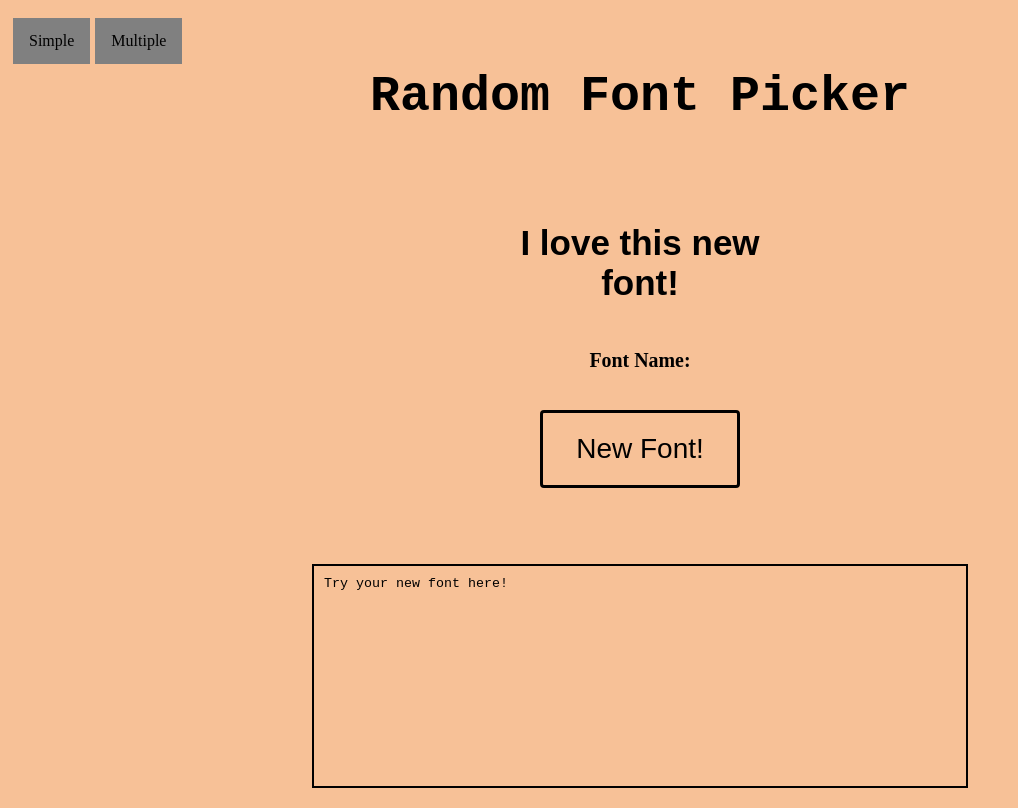
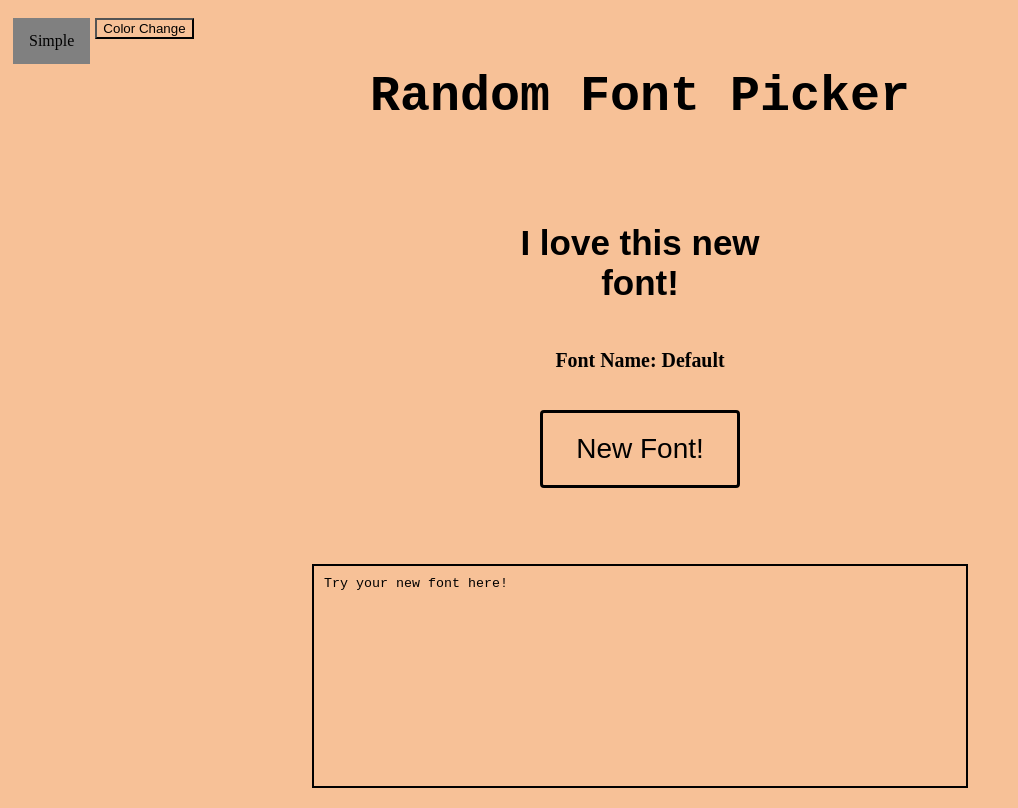
Before and after one commit to nmahler1240/FontPicker, a plain HTML site: page index.html in a window 1280 px wide. Shown: the whole page, without its empty margins (0-1018 px from the left). Drawn offline with Linux system fonts and the light colour scheme.

Commit message:
Update index.html

```diff
--- a/index.html
+++ b/index.html
@@ -12,7 +12,9 @@
   <nav class="nav-bar">
     <ul class="nav">
       <li class="simple" class="active"> <a href="index.html">Simple</a></li>
-      <li class="mltp" src="mult.html"> <a href="mult.html">Multiple</a></li>
+      <li>
+        <button id="btn2">Color Change</button>
+      </li>
     </ul>
   </nav>
 <body>
@@ -20,12 +22,13 @@
   <h2 class="picker"><span>Random Font Picker</span><h2>
   <div class="container">
     <h4 class="font"><span>I love this new font!</span></h4>
-      <h5 class="name"><span>Font Name: </span><h5>
+      <h5 class="name"><span>Font Name: </span> Default<h5>
       <button id="btn" class="btn1"><span>New Font!</span></button>
   </div>
   <br>
   <textarea class="ex-txt" placeholder="Try your new font here!">Try your new font here!</textarea>
   <script src="fonts.js"></script>
+  <script src="fontColors.js"></script>
 </body>
 </main>
 </html>
```
